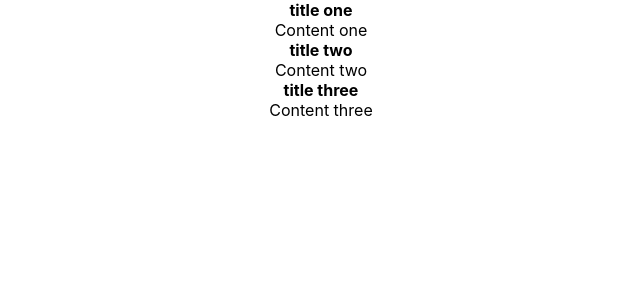
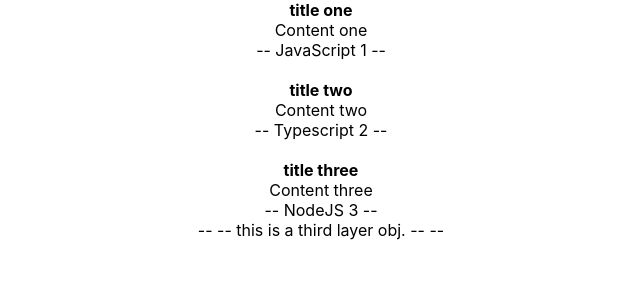
Before and after one commit to terjetopland/testReactJson, a React (Create React App) app: page / in a window 1280 px wide. Shown: the top 300 px of the page, without its empty margins (319-959 px from the left). Built offline with nearby package versions, Linux system fonts and the light colour scheme.

Commit message:
adding third layer object in json file

```diff
--- a/src/App.js
+++ b/src/App.js
@@ -10,7 +10,28 @@
           return(
             <div key={ record.id }>
               <strong>{ record.title }</strong><br/>
-              { record.content }
+              { record.content }<br/>
+
+
+              { record.tech && record.tech.map( secondary => {
+                return(
+                  <div key={ record.id }>
+                    -- { secondary.name } --
+                    { secondary.code && secondary.code.map( third => {
+                      return(
+                        <div>
+                          -- -- { third.name } -- --
+                        </div>
+                      )
+                    })}
+                    <br/><br/>
+                    </div>
+
+                )
+
+              }) }
+
+
             </div>
           )
         })
--- a/src/testRecords.json
+++ b/src/testRecords.json
@@ -2,16 +2,36 @@
     {
         "id": 1,
         "title": "title one",
-        "content": "Content one"
+        "content": "Content one",
+        "tech": [
+            {
+                "name": "JavaScript 1"
+            }
+        ]
     },
     {
         "id": 2,
         "title": "title two",
-        "content": "Content two"
+        "content": "Content two",
+        "tech": [
+            {
+                "name": "Typescript 2"
+            }
+        ]
     },
     {
         "id": 3,
         "title": "title three",
-        "content": "Content three"
+        "content": "Content three",
+        "tech": [
+            {
+                "name": "NodeJS 3",
+                "code": [
+                    {
+                        "name": "this is a third layer obj."
+                    }
+                ]
+            }
+        ]
     }
 ]
```
